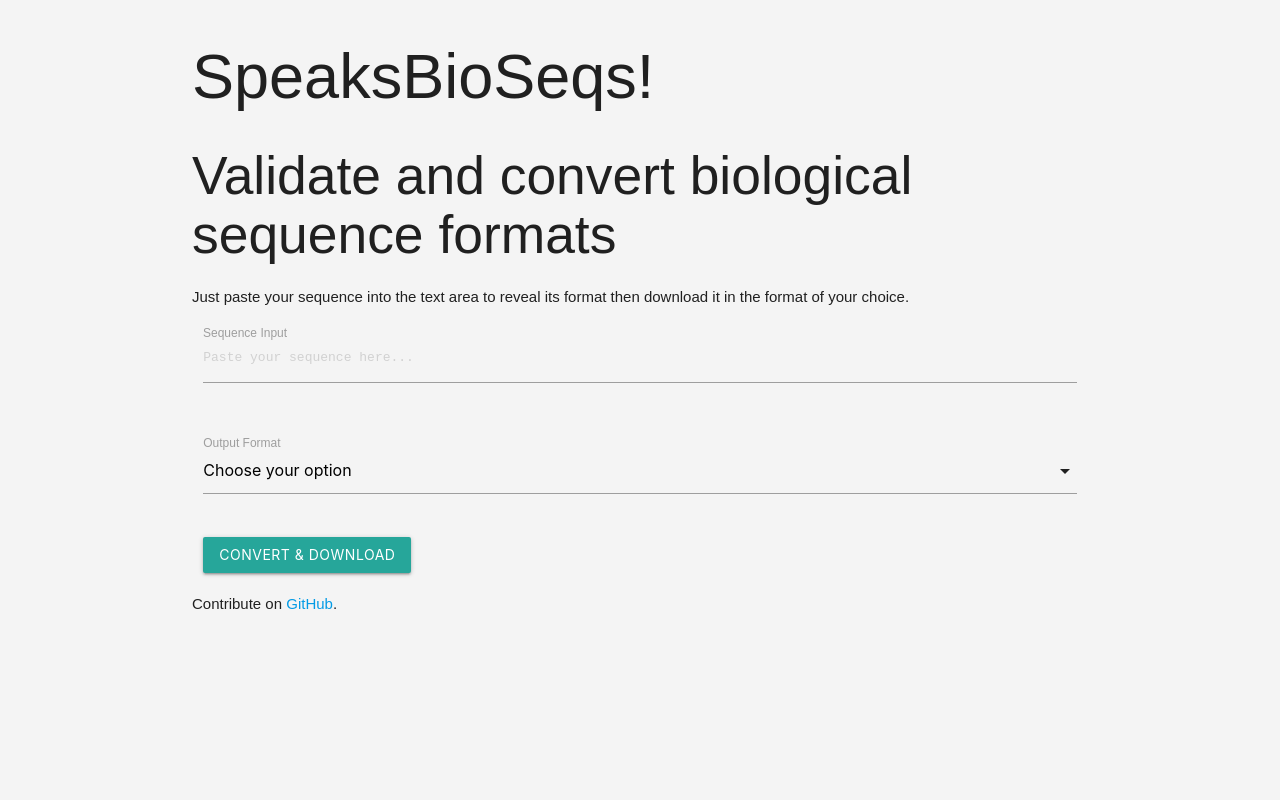
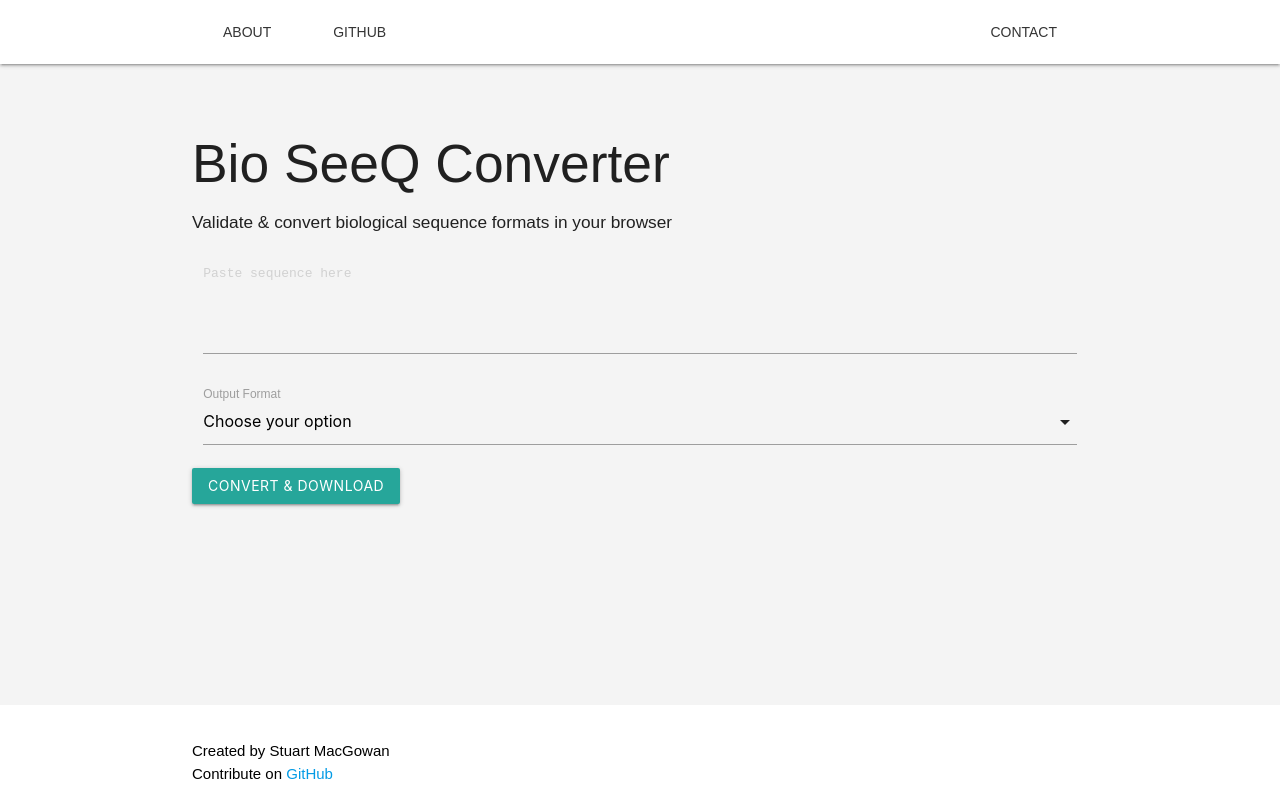
Before and after one commit to stuartmac/speaks-bioseqs, a website: page index.html in a window 1280 px wide. Drawn offline with nearby package versions, Linux system fonts and the light colour scheme.

Commit message:
Extend and enhance layout

```diff
--- a/index.html
+++ b/index.html
@@ -1,10 +1,11 @@
 <!DOCTYPE html>
 <html lang="en">
+
 <head>
     <meta charset="UTF-8">
     <meta name="viewport" content="width=device-width, initial-scale=1.0">
     <meta name="description" content="A free webtool to validate and interconvert biological sequence formats in your browser.">
-    <title>Validate and Convert Sequences | SpeaksBioSeqs</title>
+    <title>Validate and Convert Sequences | Bio SeeQ Converter</title>
     <!-- Google tag (gtag.js) -->
     <script async src="https://www.googletagmanager.com/gtag/js?id=G-5CPGCNZ34Z"></script>
     <script>
@@ -17,22 +18,32 @@
     <link href="https://cdnjs.cloudflare.com/ajax/libs/materialize/1.0.0/css/materialize.min.css" rel="stylesheet">
     <link rel="stylesheet" href="style.css">
 </head>
+
 <body>
-    <div class="container">
-        <h1>SpeaksBioSeqs!</h1>
-        <h2 class="text-muted">Validate and convert biological sequence formats</h2>
-        <p>Just paste your sequence into the text area to reveal its format then download it in the format of your choice.</p>
+
+    <nav class="nav-wrapper white">
+        <div class="container">
+            <ul class="left">
+                <li><a href="#about" class="btn-flat">About</a></li>
+                <li><a href="https://github.com/stuartmac/speaks-bioseqs" class="btn-flat">GitHub</a></li>
+            </ul>
+            <ul class="right">
+                <li><a href="#contact" class="btn-flat">Contact</a></li>
+            </ul>
+        </div>
+    </nav>
+
+    <div class="container section">
+        <h2 class="title">Bio SeeQ Converter</h2>
+        <h6 class="tagline">Validate & convert biological sequence formats in your browser</h6>
         <div class="row">
             <form class="col s12">
                 <div class="row">
                     <div class="input-field col s12">
-                        <!-- Adjust the classes as needed for Materialize -->
-                        <textarea id="sequenceInput" class="materialize-textarea" rows="10" placeholder="Paste your sequence here..." aria-label="Sequence input"></textarea>
-                        <label for="sequenceInput">Sequence Input</label>
+                        <textarea id="sequenceInput" class="materialize-textarea"
+                            placeholder="Paste sequence here"></textarea>
+                        <label id="feedback" for="sequenceInput"></label>
                     </div>
-                </div>
-                <p id="feedback"></p>
-                <div class="row">
                     <div class="input-field col s12">
                         <select id="outputFormat">
                             <option value="" disabled selected>Choose your option</option>
@@ -42,23 +53,28 @@
                         </select>
                         <label for="outputFormat">Output Format</label>
                     </div>
+                    <button class="btn waves-effect waves-light" type="button" id="convertAndDownload">Convert &
+                        Download</button>
                 </div>
-                <button id="convertAndDownload" class="btn waves-effect waves-light" type="button">Convert & Download</button>
             </form>
         </div>
     </div>
+
+    <footer class="page-footer white">
+        <div class="container black-text">
+            <p>Created by Stuart MacGowan<br>Contribute on <a
+                    href="https://github.com/stuartmac/speaks-bioseqs">GitHub</a></p>
+        </div>
+    </footer>
+
+    <script src="https://cdnjs.cloudflare.com/ajax/libs/materialize/1.0.0/js/materialize.min.js"></script>
     <script src="script.js"></script>
-    <!-- Materialize JavaScript -->
-    <script src="https://cdnjs.cloudflare.com/ajax/libs/materialize/1.0.0/js/materialize.min.js"></script>
     <script>
+        // Might not be necessary
         document.addEventListener('DOMContentLoaded', function() {
           M.updateTextFields();
         });
     </script>
-    <footer>
-        <div class="container">
-            <p>Contribute on <a href="https://github.com/stuartmac/speaks-bioseqs">GitHub</a>.</p>
-        </div>
-    </footer>
 </body>
+
 </html>
--- a/style.css
+++ b/style.css
@@ -1,7 +1,34 @@
 body {
-    margin-top: 20px;
+    /* margin-top: 20px; */
     font-family: Arial, sans-serif;
     background-color: #f4f4f4;
+    display: flex;
+    flex-direction: column;
+    min-height: 100vh;
+}
+
+nav {
+    margin-bottom: 20px; /* Spacing after nav */
+}
+
+.container {
+    flex: 1;
+}
+
+.title {
+    margin-bottom: 20px;
+}
+
+.tagline {
+    margin-top: 20px;
+}
+
+.page-footer {
+    background-color: transparent;
+}
+
+textarea#sequenceInput {
+    height: 100px; /* Adjust based on preference */
 }
 
 /* Add custom styles for Materialize components here */
```
